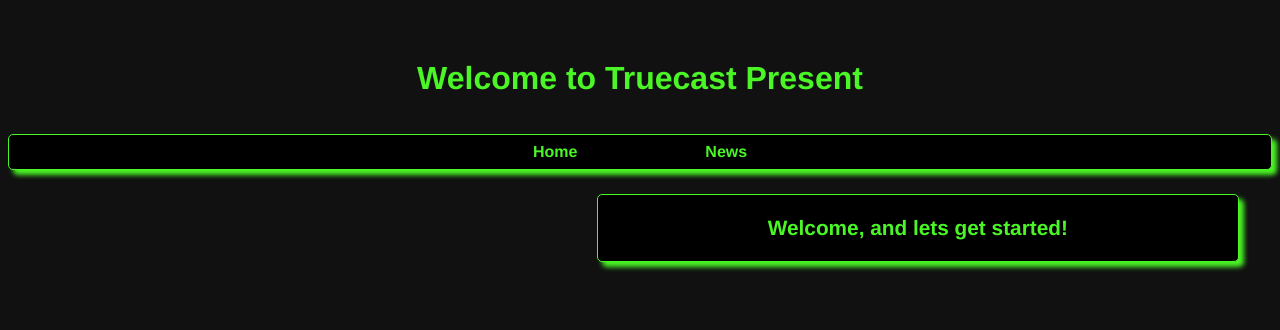
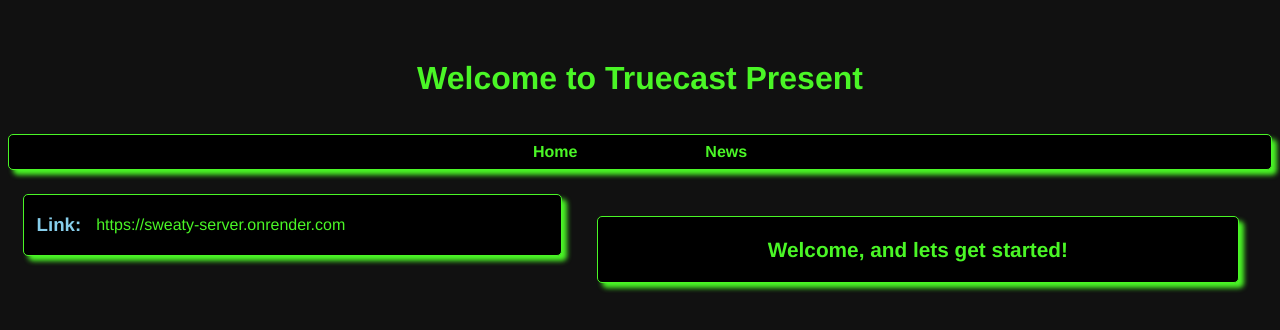
Before and after one commit to 0c-chris/truecastpresentlearning, a Vue app: page / in a window 1280 px wide. Shown: the top 330 px of the page. Built offline with nearby package versions, Linux system fonts and the light colour scheme.

Commit message:
second-push

```diff
--- a/src/views/Home.vue
+++ b/src/views/Home.vue
@@ -1,12 +1,19 @@
 <template>
+    <SeshInfo />
     <div class="home-wrapper">
         <h3 class="home-title">Welcome, and lets get started!</h3>
     </div>
 </template>
 
 <script>
+
+ import SeshInfo from "./SeshCliInfo"
+
  export default {
      name: "Home",
+     components: {
+         SeshInfo,
+     }
  }
 </script>
 
@@ -14,7 +21,6 @@
  .home-wrapper {
      position: relative;
      width: 50vw;
-     top: 5vh;
      left: 46vw;
      border: 1px solid #4af626;
      border-radius: 5px;
--- a/src/views/News.vue
+++ b/src/views/News.vue
@@ -1,4 +1,5 @@
 <template>
+    <SeshInfo />
     <div class="news-wrapper">
         <h3 class="news-title">News</h3>
         <p class="news-content">>. We are still currently under development! Latest updates and progress will be posted here.</p>
@@ -6,8 +7,14 @@
 </template>
 
 <script>
+
+ import SeshInfo from "./SeshCliInfo"
+
  export default {
      name: "News",
+     components: {
+         SeshInfo,
+     }
  }
 </script>
 
@@ -15,7 +22,6 @@
  .news-wrapper {
      position: relative;
      width: 50vw;
-     top: 5vh;
      left: 45vw;
      background-color: black;
      border: 1px solid #4af626;
--- /dev/null
+++ b/src/views/SeshCliInfo.vue
@@ -0,0 +1,44 @@
+<template>
+    <div class="info-wrapper">
+        <h3 class="link-title">Link: </h3>
+        <a class="info-link" href="https://sweaty-server.onrender.com">https://sweaty-server.onrender.com</a>
+    </div>
+</template>
+
+<script>
+ export default {
+     name: "SeshInfo",
+ }
+</script>
+
+<style scoped>
+ .info-wrapper {
+     display: flex;
+     position: relative;
+     top: 5vh;
+     border: 1px solid #4af626;
+     border-radius: 5px;
+     width: 40vw;
+     background-color: black;
+     margin-left: 1.15vw;
+     box-shadow: 5px 5px 5px #4af626;
+     padding: 0 1vw;
+ }
+
+ .link-title {
+     margin-right: 15px;
+     color: #87ceeb;
+ }
+
+ .info-link {
+     position: relative;
+     top: 1.6vw;
+     color: #4af626;
+     text-decoration: none;
+ }
+
+ .info-link:hover {
+     text-decoration: underline;
+     cursor: pointer;
+ }
+</style>
```
